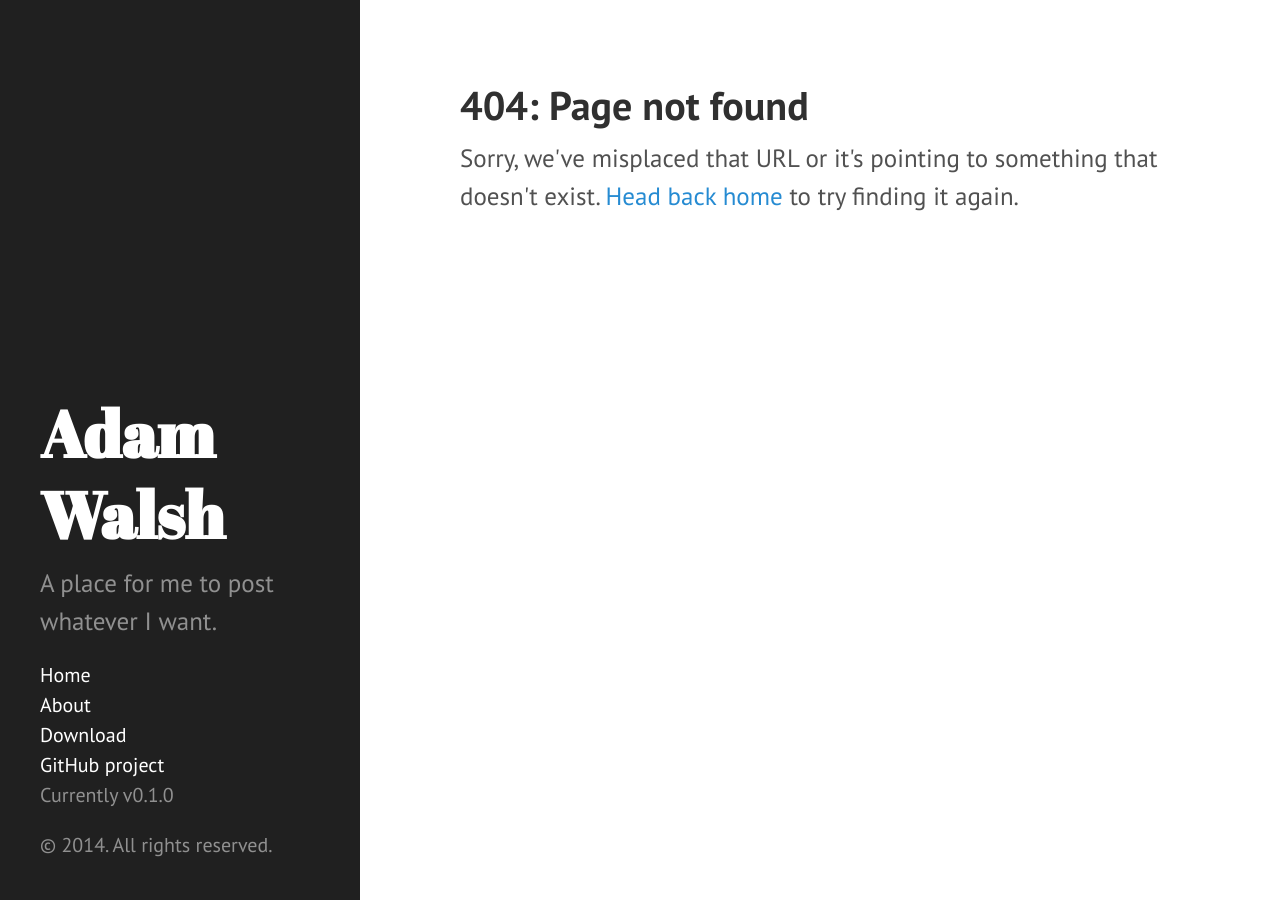
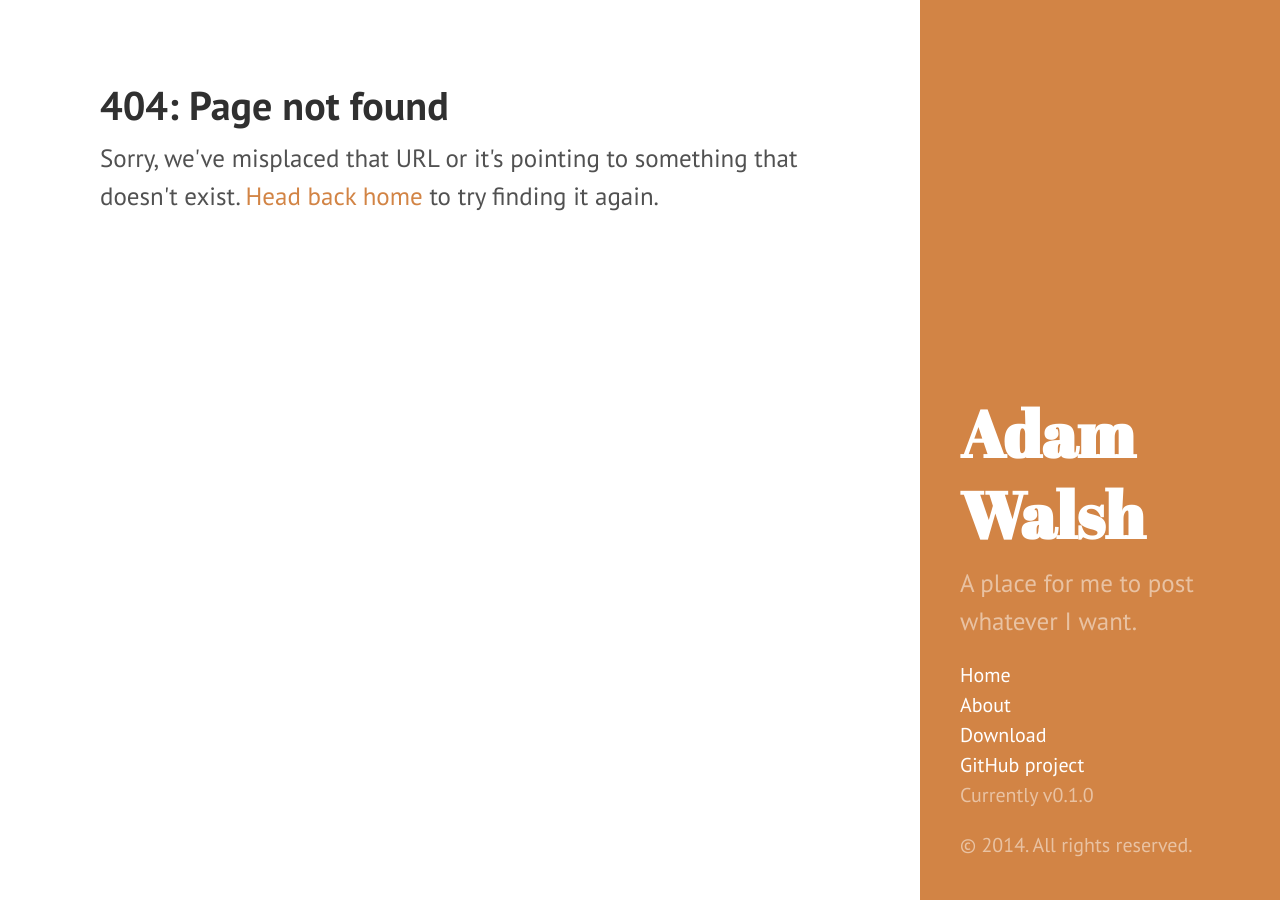
Before and after one commit to walshie4/walshie4.github.io, a Jekyll site: the page built from 404.html, in a window 1280 px wide. Built offline with Jekyll 4.4.1, drawn with Linux system fonts in a browser that asks for light colours; Markdown is read by kramdown in place of the engine named in the settings.

Commit message:
Updated color and reversed sidebar side

```diff
--- a/_layouts/default.html
+++ b/_layouts/default.html
@@ -3,7 +3,7 @@
 
   {% include head.html %}
 
-  <body>
+  <body class="theme-base-09 layout-reverse">
 
     {% include sidebar.html %}
 
```
